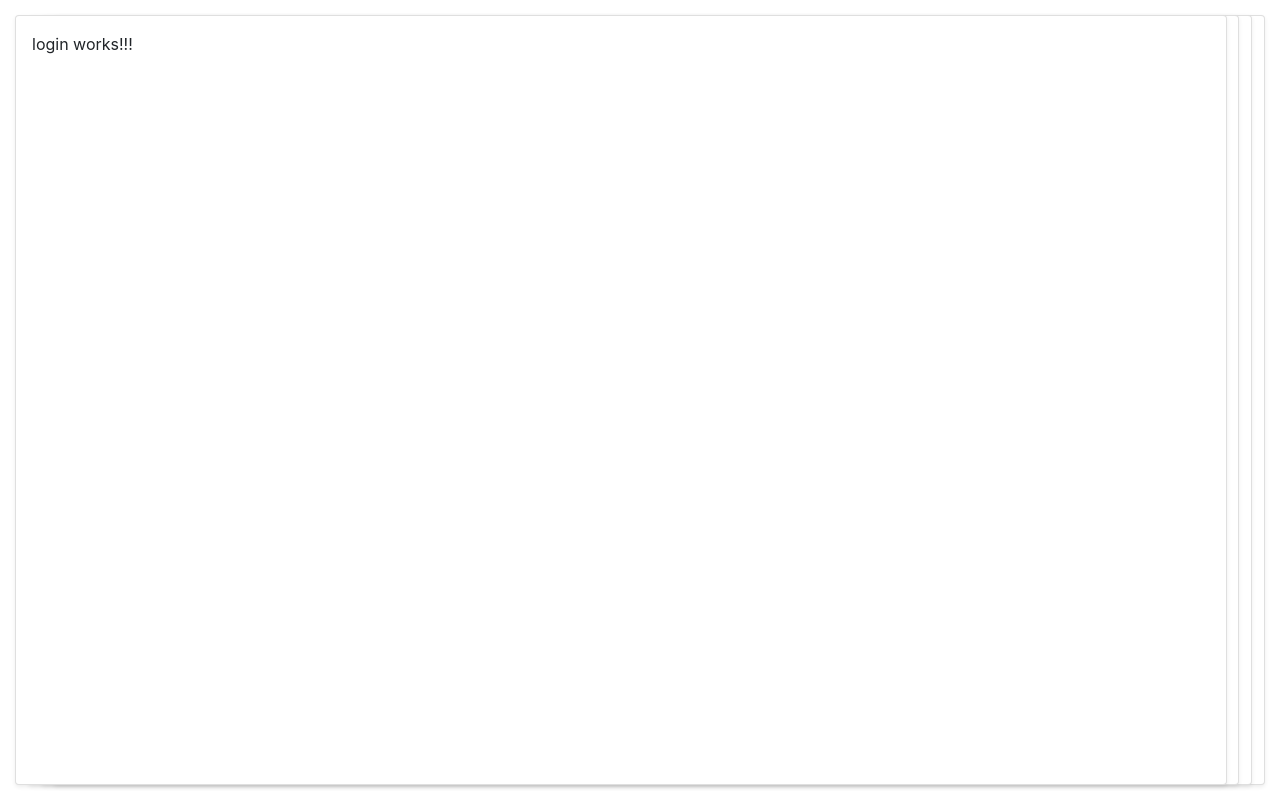
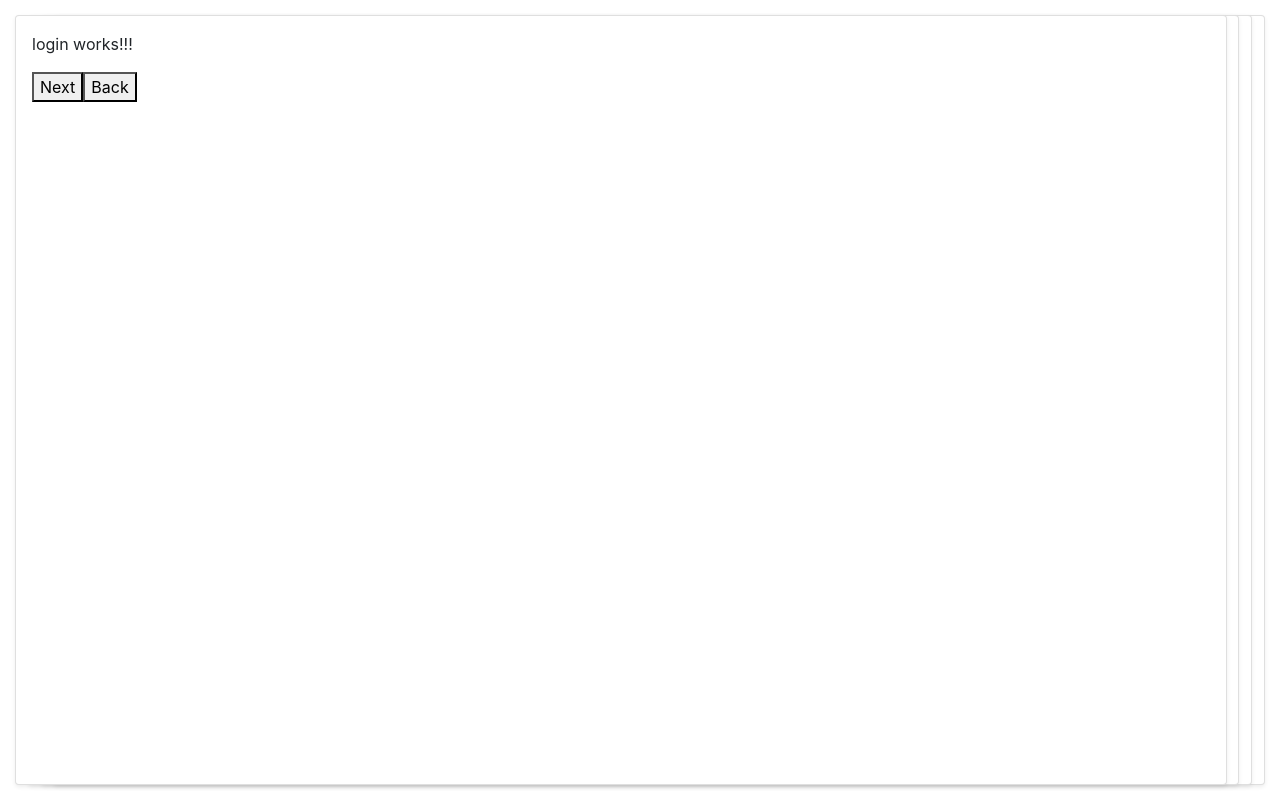
Before and after one commit to vsaiprakash/calendar-app-ui, an Angular app: page / in a window 1280 px wide. Built offline with nearby package versions, Linux system fonts and the light colour scheme.

Commit message:
INPROGRESS - card controls;

```diff
--- a/src/app/cardComponents/card-services/deck-controller.service.ts
+++ b/src/app/cardComponents/card-services/deck-controller.service.ts
@@ -15,7 +15,7 @@ export class DeckControllerService {
 
   constructor() {
     this.sizeOfDeck = 1;
-    this.currVisibleCardSubject = new BehaviorSubject(1);
+    this.currVisibleCardSubject = new BehaviorSubject(0);
     this.$currVisibleCard = this.currVisibleCardSubject.asObservable()
   }
 
--- a/src/app/cardComponents/deck-container/deck-container.component.ts
+++ b/src/app/cardComponents/deck-container/deck-container.component.ts
@@ -1,4 +1,4 @@
-import { Component, ComponentFactoryResolver, OnInit, ViewChild } from '@angular/core';
+import { Component, ComponentFactoryResolver, OnDestroy, OnInit, ViewChild } from '@angular/core';
 import { CardComponentInterface } from 'src/app/cardComponents/card-interfaces/card-component-interface';
 import { DeckControllerService } from 'src/app/cardComponents/card-services/deck-controller.service';
 import { LoginComponent } from 'src/app/views/login/login.component';
@@ -6,17 +6,20 @@ import { CardDirective } from '../card-directives/card.directive';
 import { DeckDataService } from '../card-services/deck-data.service';
 
 import * as _ from "lodash";
+import { Subscription } from 'rxjs';
 
 @Component({
   selector: 'app-deck-container',
   templateUrl: './deck-container.component.html',
   styleUrls: ['./deck-container.component.scss']
 })
-export class DeckContainerComponent implements OnInit {
+export class DeckContainerComponent implements OnInit, OnDestroy {
 
   cards: any[];
   selectedIndex: number;
   lodash: any;
+
+  deckControllerSub: Subscription;
 
   constructor(
     private deckController: DeckControllerService,
@@ -30,6 +33,14 @@ export class DeckContainerComponent implements OnInit {
   ngOnInit(): void {
     //initial index is first
     this.selectedIndex = 0;
+
+    this.deckControllerSub = this.deckController.currStateOfDeck().subscribe(res => {
+      this.selectedIndex = res;
+    });
+  }
+
+  ngOnDestroy(): void{
+    this.deckControllerSub.unsubscribe();
   }
 
 }
--- a/src/app/views/login/login.component.html
+++ b/src/app/views/login/login.component.html
@@ -1 +1,3 @@
 <p>login works!!!</p>
+<button (click)="goToNextCard()">Next</button>
+<button (click)="goToPreviousCard()">Back</button>
--- a/src/app/views/login/login.component.ts
+++ b/src/app/views/login/login.component.ts
@@ -15,6 +15,7 @@ export class LoginComponent implements OnInit, CardComponentInterface {
   }
 
   goToNextCard(){
+    console.log("Next clicked !");
     this.deckController.moveToNextCard();
   }
 
```
